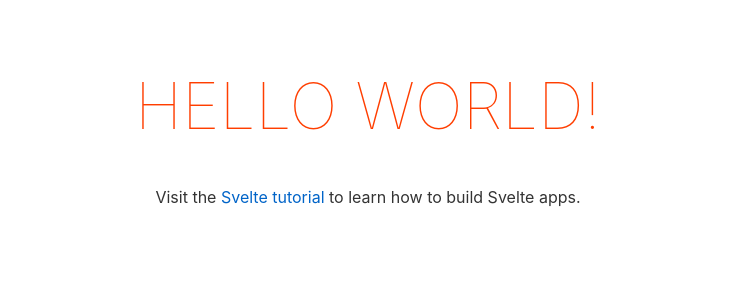
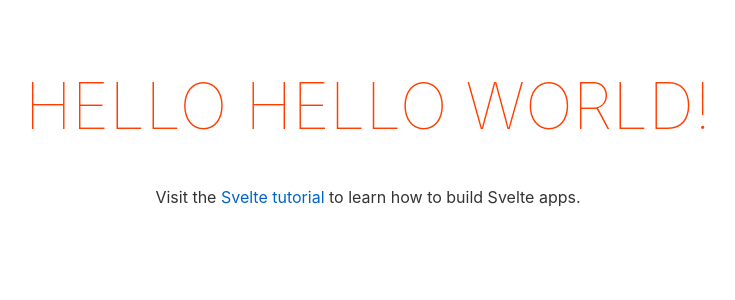
Before and after one commit to gal-yanir/svelte-apollo-demo, a Svelte app in the folder frontend/: page / in a window 1280 px wide. Shown: the top 300 px of the page, without its empty margins (272-1007 px from the left). Built offline with nearby package versions, Linux system fonts and the light colour scheme.

Commit message:
[test] add email for project lecture demonstartion

```diff
--- a/frontend/src/main.js
+++ b/frontend/src/main.js
@@ -3,7 +3,7 @@ import App from './App.svelte';
 const app = new App({
 	target: document.body,
 	props: {
-		name: 'world'
+		name: 'Hello World'
 	}
 });
 
```
